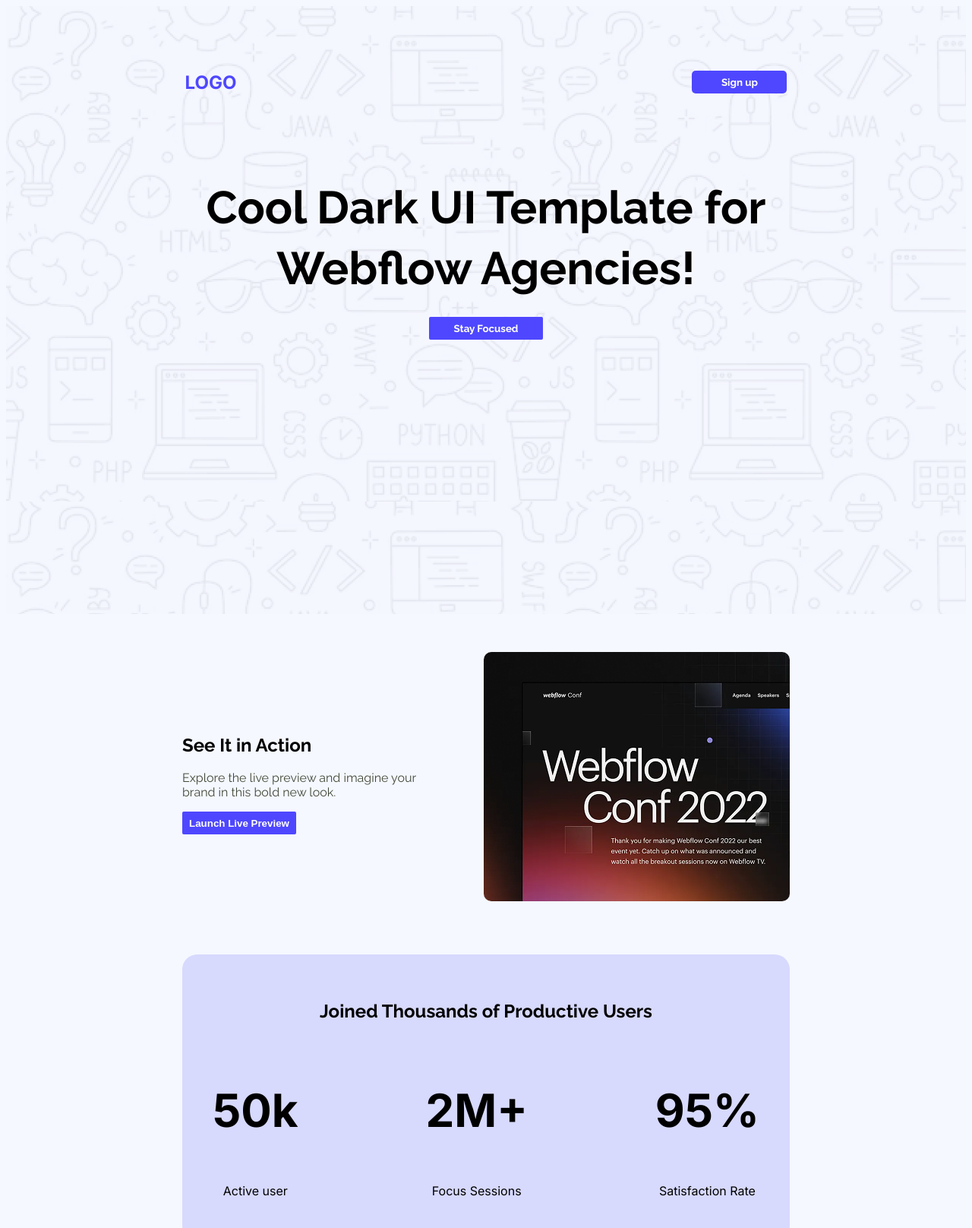
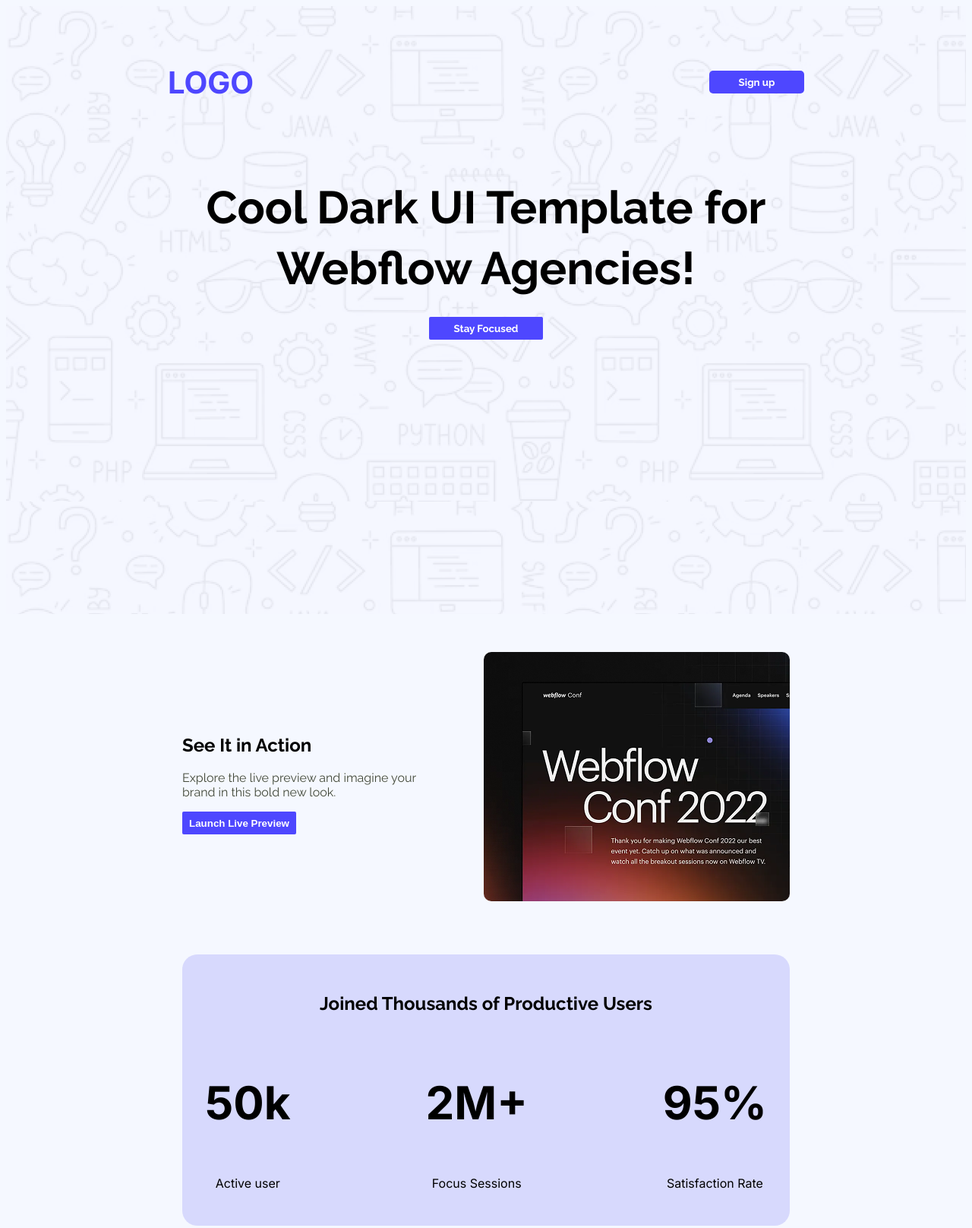
Before and after one commit to MH-mehedihasan/Assigment-01, a plain HTML site: page index.html in a window 1280 px wide. Shown: the top 1616 px of the page at 76% size. Drawn offline with Linux system fonts and the light colour scheme.

Commit message:
fift time

```diff
--- a/style.css
+++ b/style.css
@@ -67,7 +67,8 @@ font-weight: bold;
   line-height: 30px;
 }
 .text-style-1{
-
+font-weight: bold;
+font-size: 40px;
 color:#4E47FF
 }
 .text-style-2{
@@ -119,7 +120,7 @@ main{
 .section-style-2{
   background-color:#615cf334;
   text-align: center;
-  padding: 40px;
+  padding: 30px;
   border-radius: 20px;
   margin-top: 70px;
 
@@ -144,7 +145,6 @@ main{
 .section-style-4{
   background-color: rgb(255, 255, 255);
 
-  /* margin:50px; */
   text-align: center;
   display: inline;
  }
```
